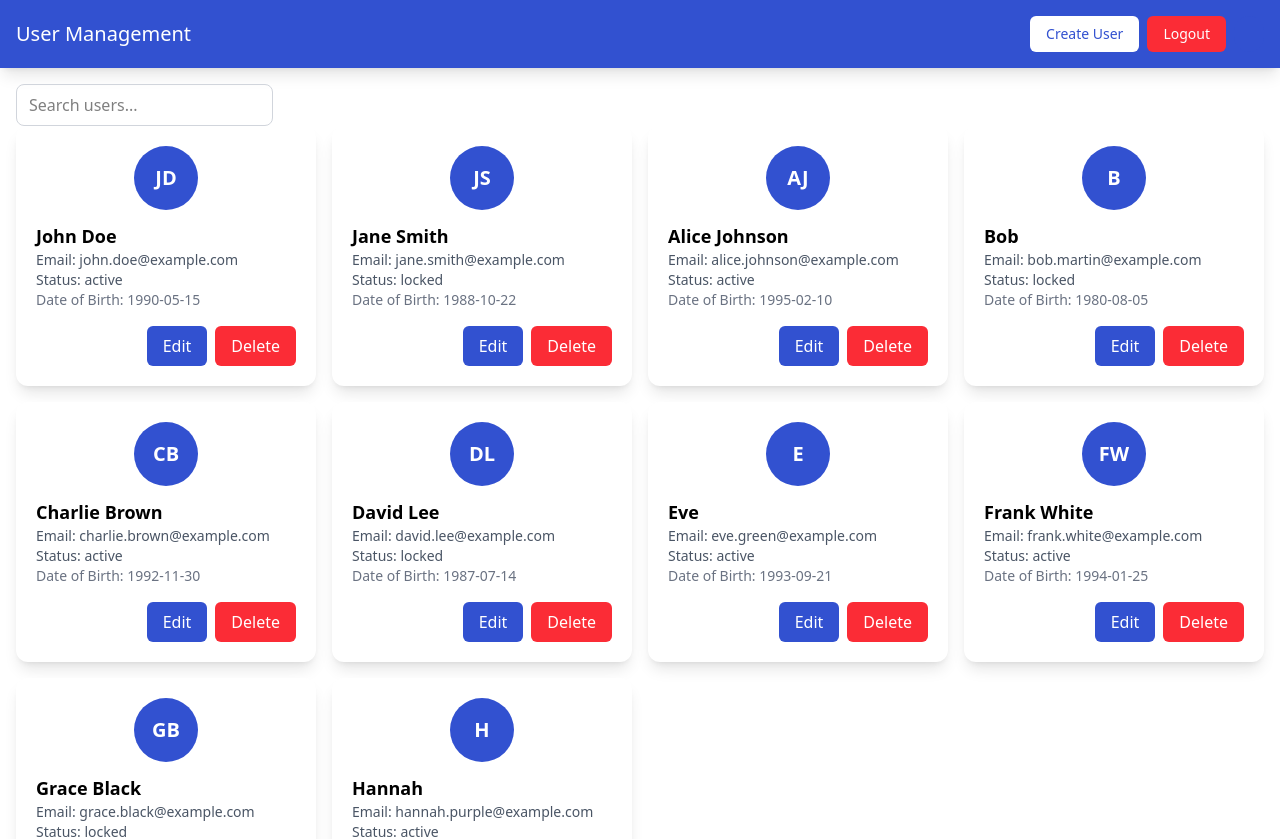
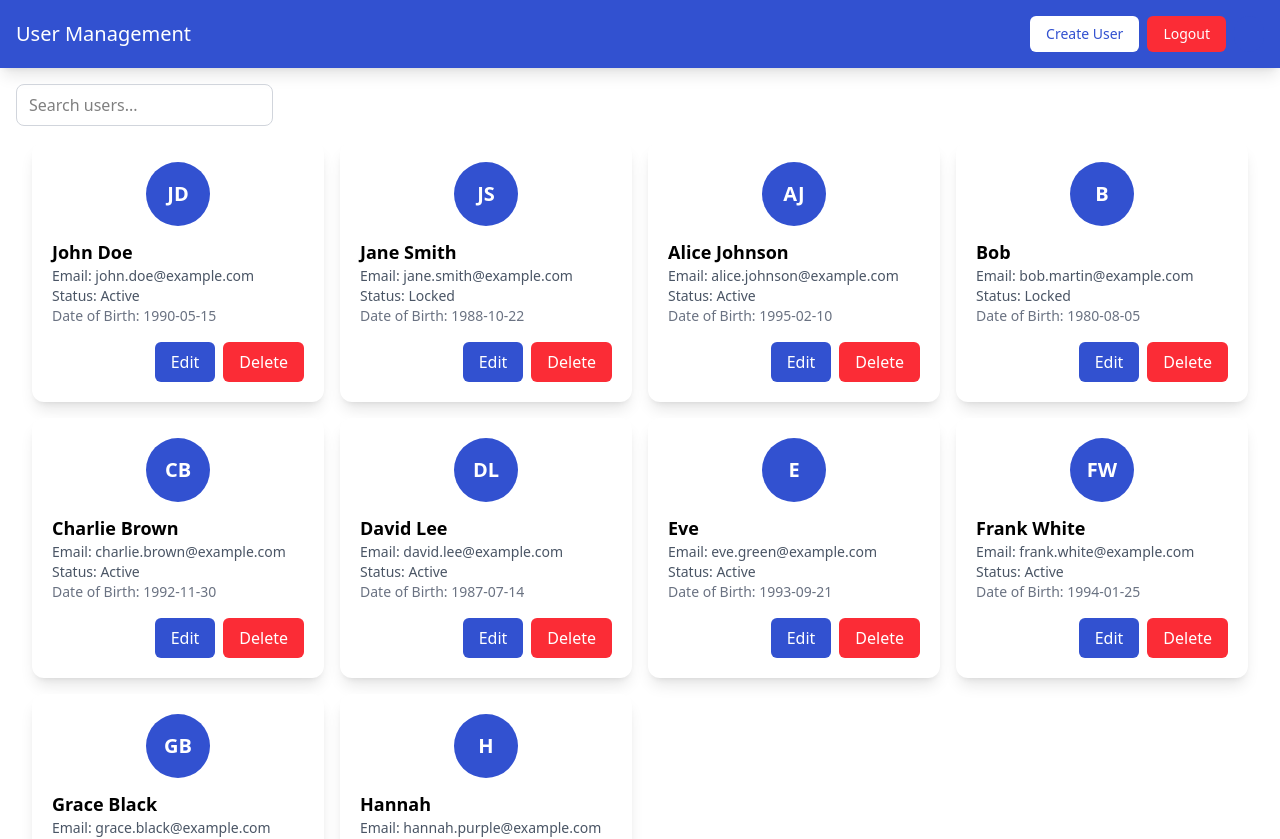
Before and after one commit to AntoineSalameh45/User-Manager, a React (Vite) app: page / in a window 1280 px wide. Shown: the top 839 px of the page. Built offline with nearby package versions, Linux system fonts and the light colour scheme; some icons are missing.

Commit message:
new user list component that uses static data instead of data from json file

```diff
--- a/src/App.tsx
+++ b/src/App.tsx
@@ -1,6 +1,7 @@
 import SearchUser from './components/molecules/SearchUser'
 import Navbar from './components/organisims/Navbar'
-import UserList from './components/organisims/UserList'
+// import UserList from './components/organisims/UserList'
+import StaticUserList from './components/organisims/StaticUserList'
 
 function App() {
 
@@ -10,7 +11,8 @@ function App() {
       <div className='p-4'>
         <SearchUser />
         <div>
-          <UserList />
+          {/* <UserList /> */}
+          <StaticUserList />
         </div>
       </div>
     </>
--- /dev/null
+++ b/src/components/organisims/StaticUserList.tsx
@@ -0,0 +1,77 @@
+import { UserStatus } from "../../../data/UserStatus";
+import UserCard, { UserCardProps } from "../molecules/UserCard";
+
+const StaticUserList = () => {
+  const users: UserCardProps[] = [
+    {
+      name: "John Doe",
+      email: "john.doe@example.com",
+      status: UserStatus.Active,
+      dateOfBirth: "1990-05-15",
+    },
+    {
+      name: "Jane Smith",
+      email: "jane.smith@example.com",
+      status: UserStatus.Locked,
+      dateOfBirth: "1988-10-22",
+    },
+    {
+      name: "Alice Johnson",
+      email: "alice.johnson@example.com",
+      status: UserStatus.Active,
+      dateOfBirth: "1995-02-10",
+    },
+    {
+      name: "Bob",
+      email: "bob.martin@example.com",
+      status: UserStatus.Locked,
+      dateOfBirth: "1980-08-05",
+    },
+    {
+      name: "Charlie Brown",
+      email: "charlie.brown@example.com",
+      status: UserStatus.Active,
+      dateOfBirth: "1992-11-30",
+    },
+    {
+      name: "David Lee",
+      email: "david.lee@example.com",
+      status: UserStatus.Active,
+      dateOfBirth: "1987-07-14",
+    },
+    {
+      name: "Eve",
+      email: "eve.green@example.com",
+      status: UserStatus.Active,
+      dateOfBirth: "1993-09-21",
+    },
+    {
+      name: "Frank White",
+      email: "frank.white@example.com",
+      status: UserStatus.Active,
+      dateOfBirth: "1994-01-25",
+    },
+    {
+      name: "Grace Black",
+      email: "grace.black@example.com",
+      status: UserStatus.Locked,
+      dateOfBirth: "1985-03-17",
+    },
+    {
+      name: "Hannah",
+      email: "hannah.purple@example.com",
+      status: UserStatus.Active,
+      dateOfBirth: "1996-12-03",
+    },
+  ];
+
+  return (
+    <div className="grid grid-cols-1 sm:grid-cols-2 md:grid-cols-3 lg:grid-cols-4 gap-4 p-4">
+      {users.map((user, index) => (
+        <UserCard key={index} {...user} />
+      ))}
+    </div>
+  );
+};
+
+export default StaticUserList;
```
